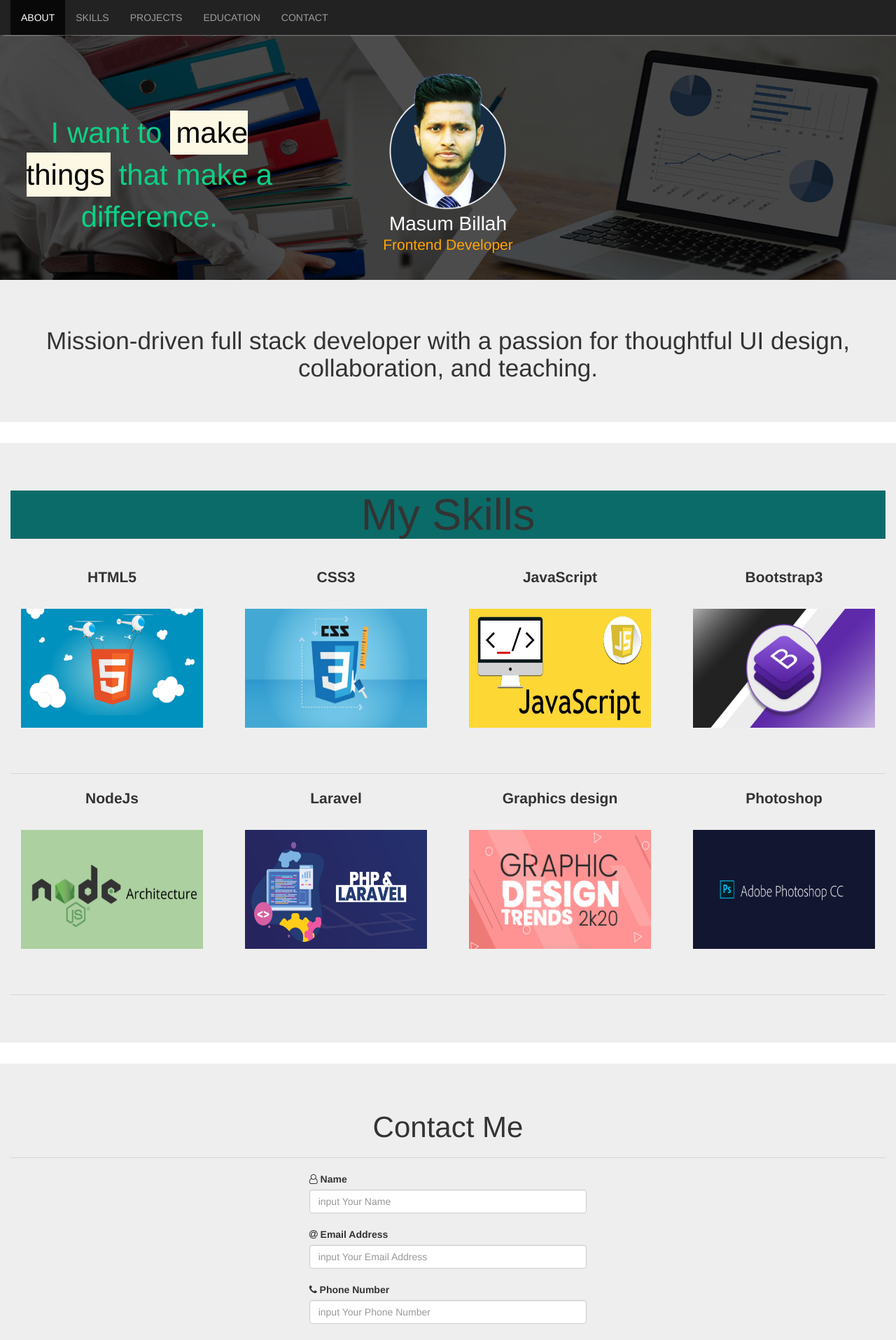
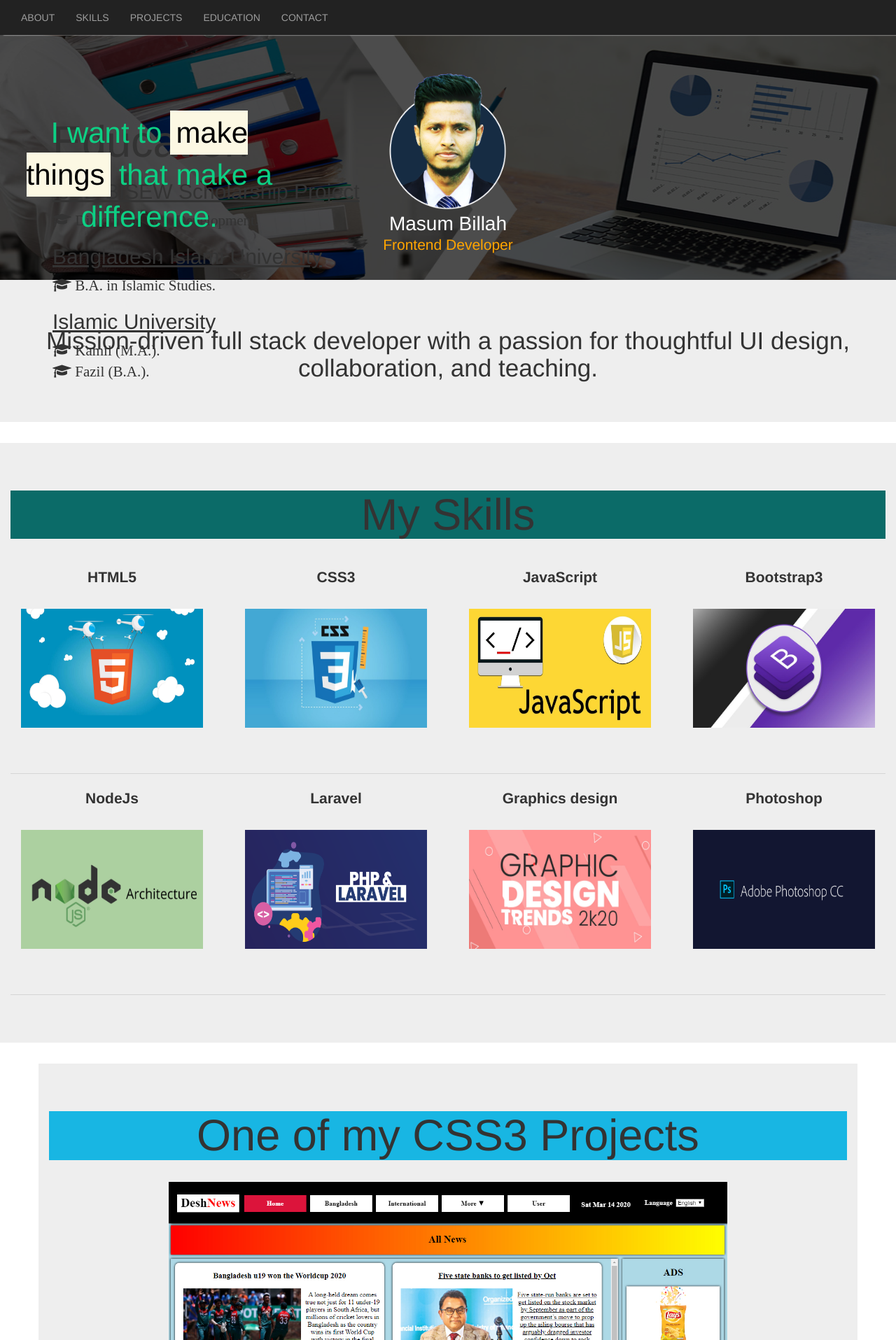
Before and after one commit to masumbillah546/my-portfolio, a PHP site: page / in a window 1280 px wide. Shown: the top 1915 px of the page at 70% size. Run offline with PHP 8.4, Linux system fonts and the light colour scheme.

Commit message:
refactor

```diff
--- a/education/index.php
+++ b/components/education.php
@@ -1,6 +1,3 @@
-<?php
-  include('../components/header.php')
-?>
 <div class="container-fluid">
   <div class="row">
     <div class="col-lg-12  edu">
@@ -26,6 +23,3 @@
     </div>
   </div>
 </div>
-<?php
-  include('../components/footer.php')
-?>
--- a/components/header.php
+++ b/components/header.php
@@ -21,10 +21,10 @@
     </div>
     <div class="collapse navbar-collapse" id="myNavbar">
       <ul class="nav navbar-nav">
-        <li class="active"><a href="#profile">About</a></li>
+        <li><a href="#profile">About</a></li>
         <li><a href="#works">Skills</a></li>
-        <li><a href="../projects">PROJECTS</a></li>
-        <li><a href="../education">Education</a></li>
+        <li><a href="#projects">PROJECTS</a></li>
+        <li><a href="#education">Education</a></li>
         <li><a href="#form">Contact</a></li>
       </ul>
     </div>
--- a/projects/index.php
+++ b/components/projects.php
@@ -1,6 +1,3 @@
-<?php
-  include('../components/header.php')
-?>
 <div class="container jumbotron text-center">
   <h1 style="background-color: #18B6E3">One of my CSS3 Projects</h1><br>
   <div class="row">
@@ -11,6 +8,3 @@
     </div>
   </div>
 </div>
-<?php
-  include('../components/footer.php')
-?>
--- a/index.php
+++ b/index.php
@@ -2,6 +2,8 @@
   include('components/header.php');
   include('components/banner.php');
   include('components/skills.php');
+  include('components/projects.php');
+  include('components/education.php');
   include('components/contact.php');
   include('components/footer.php');
 ?>
```
